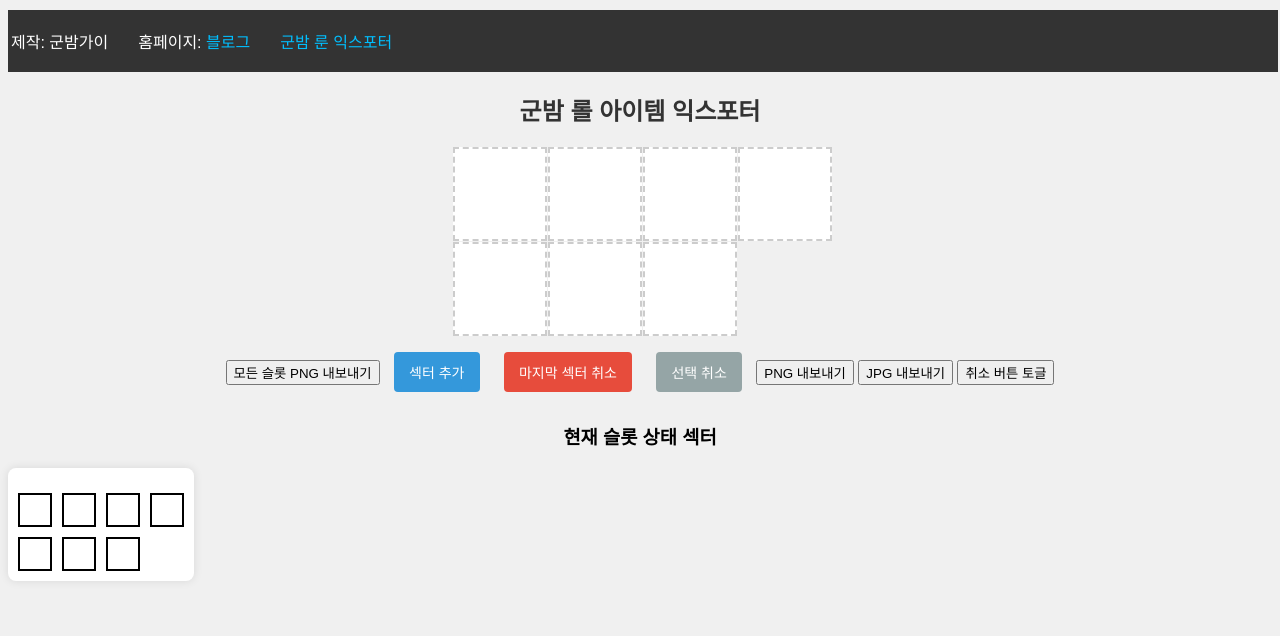
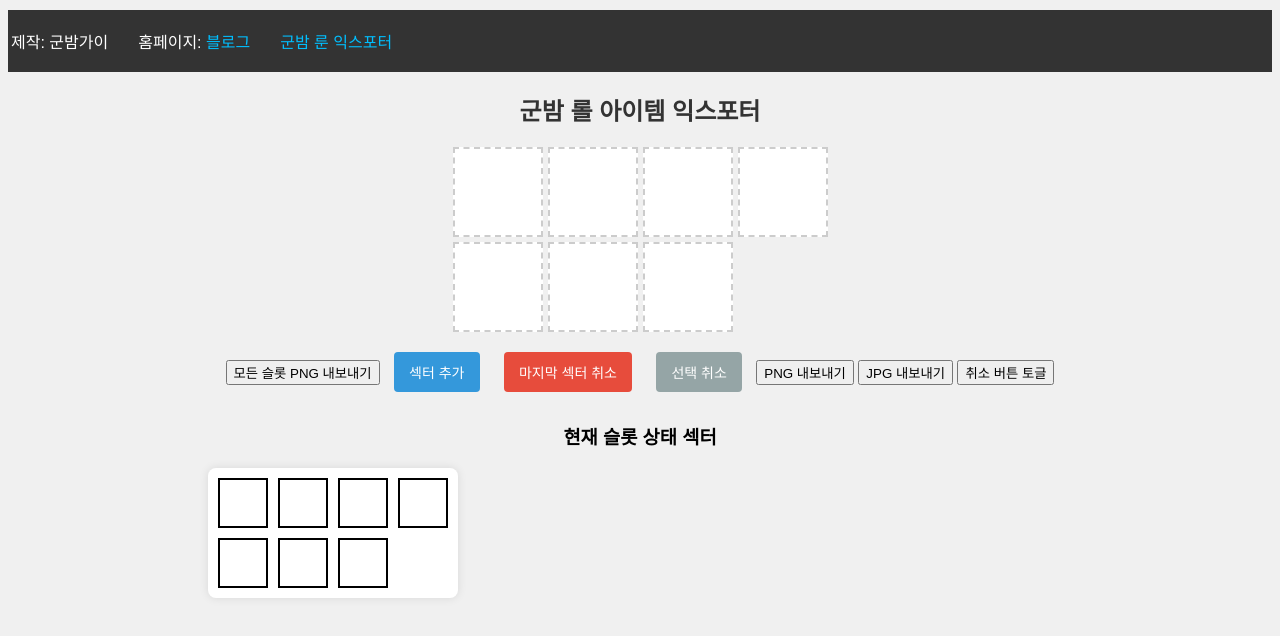
Before and after one commit to gunbamguy/itemex, a plain HTML site: page index.html in a window 1280 px wide. Both pictures are taken after a click on the button "섹터 추가". Drawn offline with nearby package versions, Linux system fonts and the light colour scheme; no server answers.

Commit message:
Update styles.css

```diff
--- a/styles.css
+++ b/styles.css
@@ -76,7 +76,12 @@ h1 {
     margin-top: 30px;
 }
 
+* {
+box-sizing: border-box;
+}
+
 #capture-container {
+    padding-left: 200px; /* 원하는 값으로 조정 */
     display: flex;
     flex-direction: column;
 }
@@ -111,7 +116,7 @@ h1 {
     gap: 10px;
     justify-items: center;
     align-items: center;
-    margin-top: 15px;
+    margin-top: 0px;
 }
 
 .capture-grid > .captured-slot:nth-child(n+5) {
@@ -120,8 +125,8 @@ h1 {
 
 /* 캡처된 슬롯 스타일 */
 .captured-slot {
-    width: 30px;
-    height: 30px;
+    width: 50px;
+    height: 50px;
     border: 2px solid #000;
     display: flex;
     align-items: center;
```
